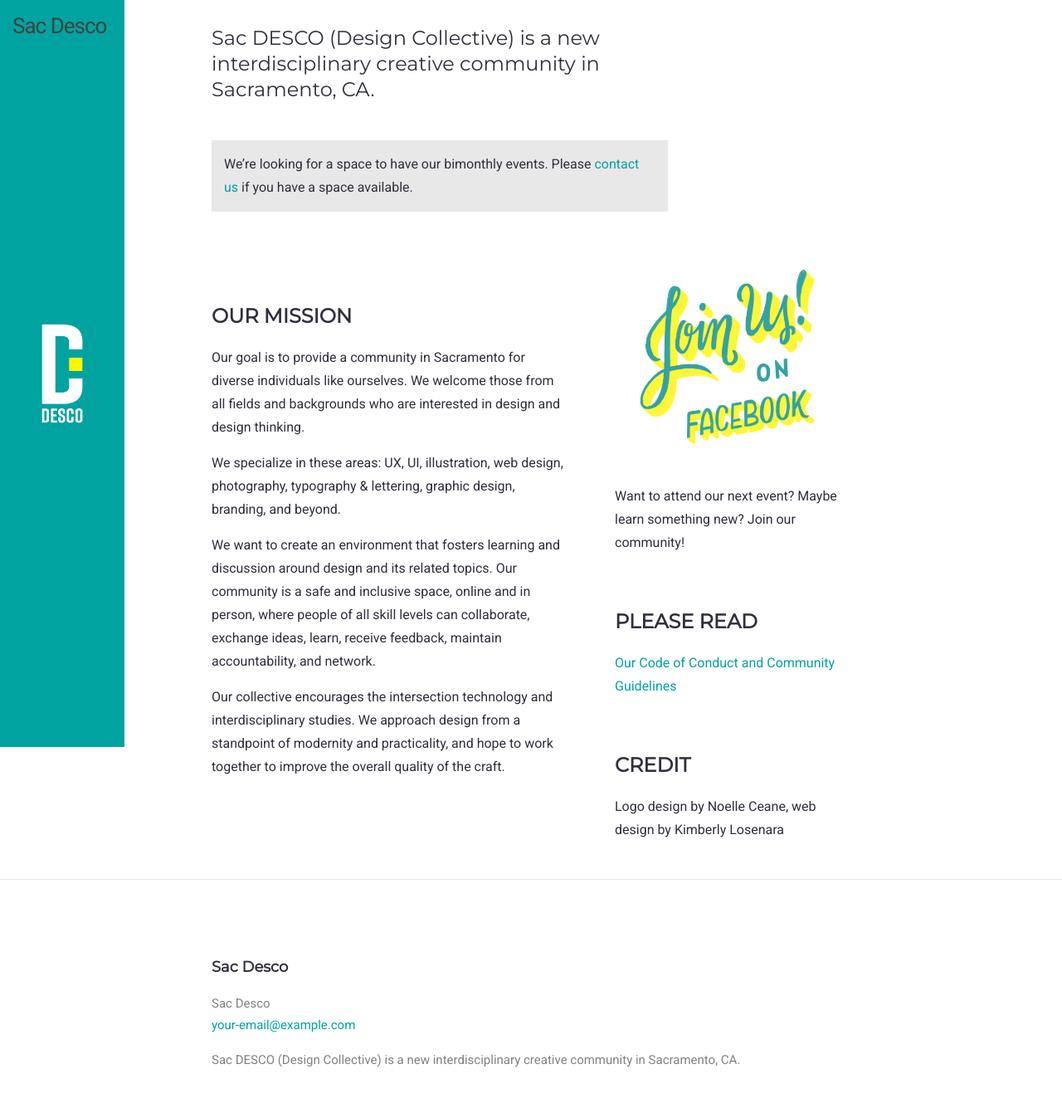
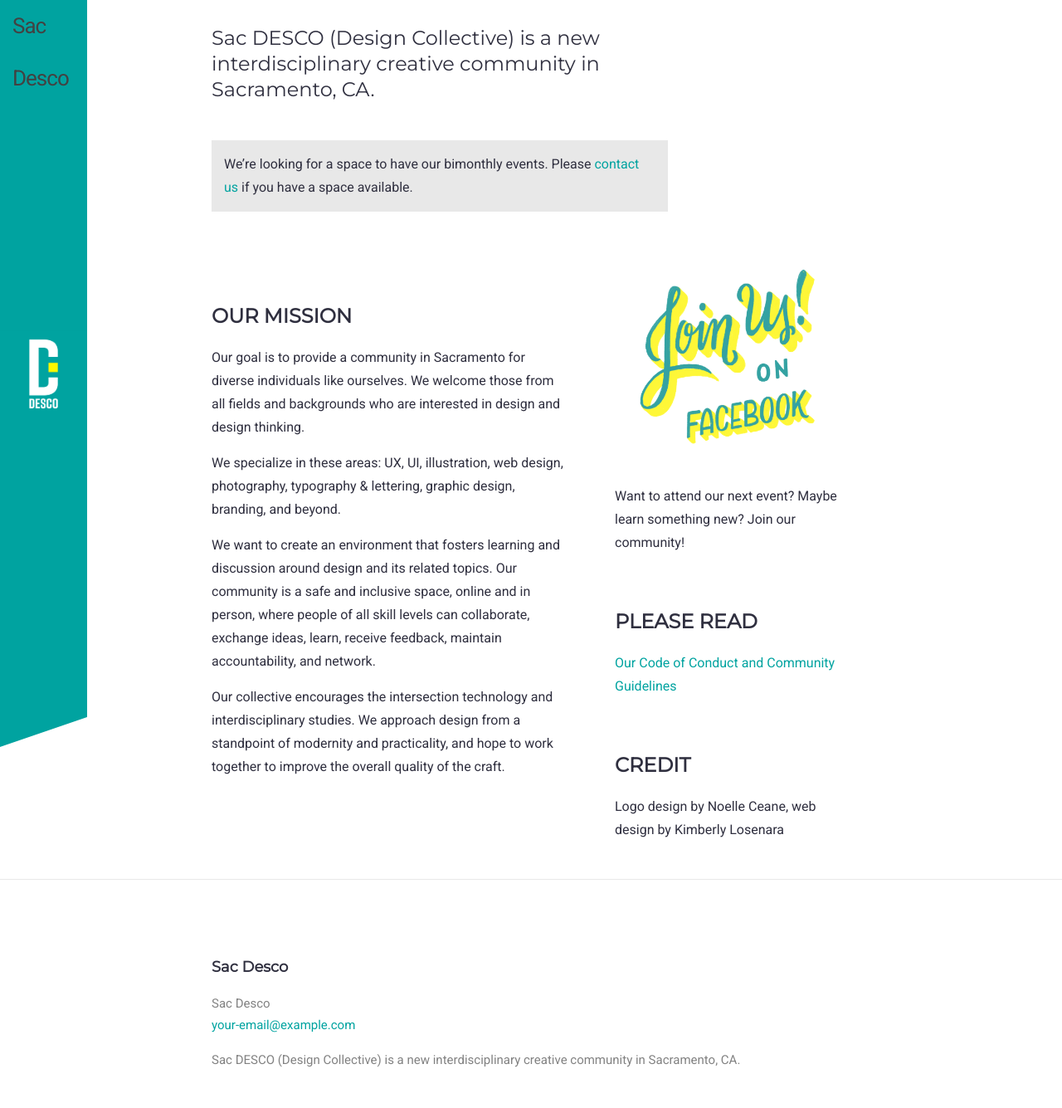
Before and after one commit to kmbrlygl/thisisdesco, a Jekyll site: the page built from index.md, in a window 1280 px wide. Shown: the whole page at 83% size. Built offline with Jekyll 4.4.1, drawn with Linux system fonts in a browser that asks for light colours.

Commit message:
Add media query for side nav

```diff
--- a/_sass/minima.scss
+++ b/_sass/minima.scss
@@ -27,6 +27,7 @@ $content-width:    800px !default;
 
 $on-palm:          600px !default;
 $on-laptop:        800px !default;
+$on-desktop:       1050px !default;
 
 // Use media queries like this:
 // @include media-query($on-palm) {
@@ -69,6 +70,17 @@ $on-laptop:        800px !default;
   }
 }
 
+@include media-query($on-desktop) {
+  .site-header {
+    height: 50%;
+    width: 105px !important;
+    position: absolute !important;
+    max-height: inherit !important;
+    -webkit-clip-path: polygon(0 0, 100% 0, 100% 56%, 0 100%);
+    clip-path: polygon(0 0, 100% 0, 100% 96%, 0 100%);
+  }
+}
+
 // Import partials.
 @import
   "minima/base",
```
